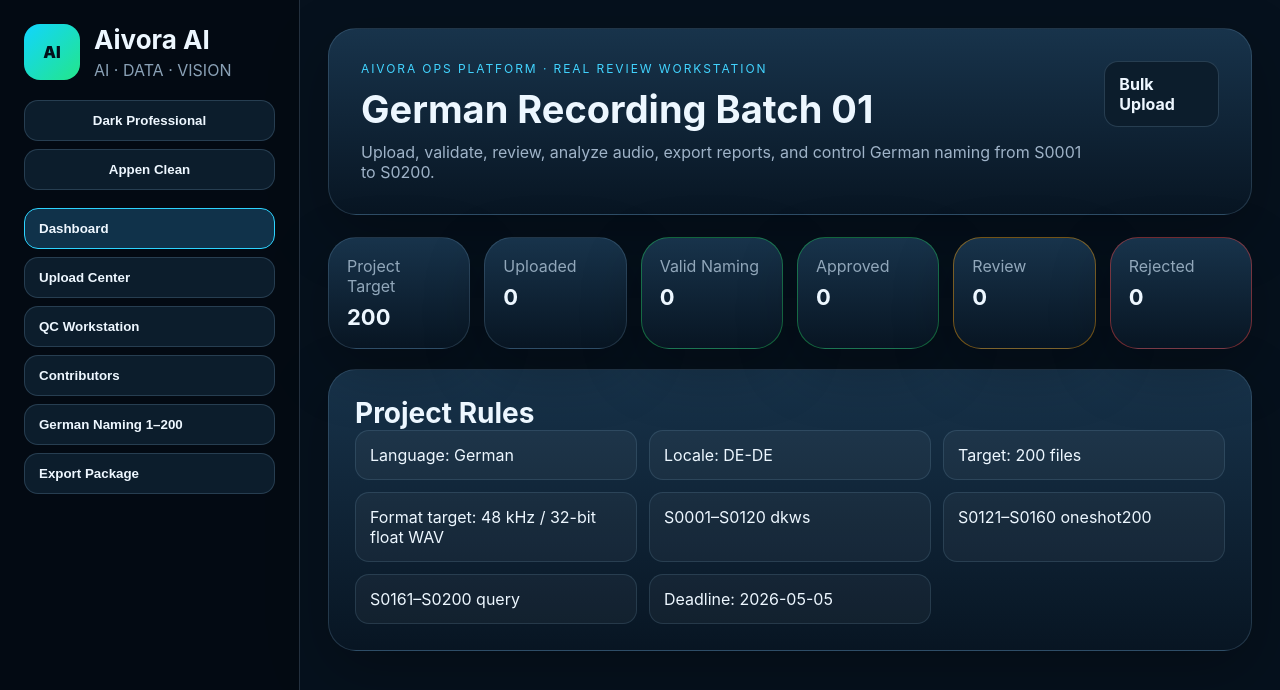
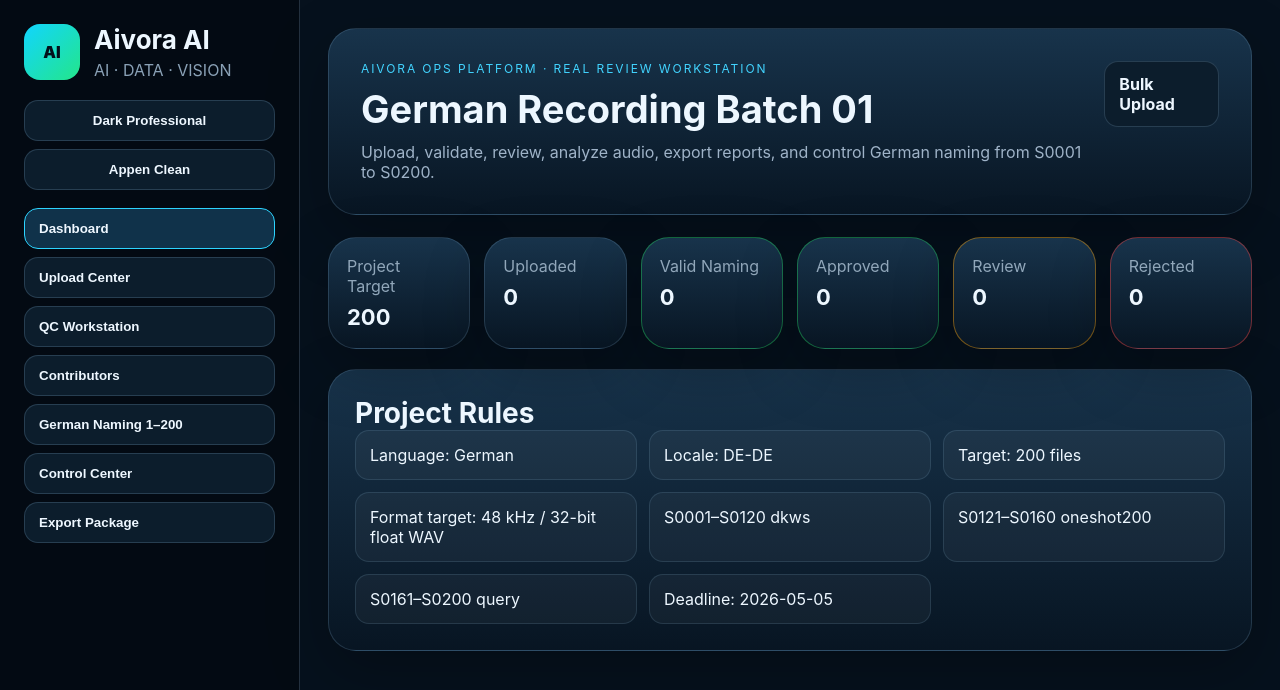
Before and after one commit to littlepharaoh1/aivora-platform, a React (Vite) app: page / in a window 1280 px wide. Shown: the top 690 px of the page. Built offline with nearby package versions, Linux system fonts and the light colour scheme.

Commit message:
Add control center tab

```diff
--- a/src/App.tsx
+++ b/src/App.tsx
@@ -326,7 +326,7 @@ if (nextRecord) {
     return header + rows.join("\n");
   }
 
-  const tabs: [Tab, string][] = [["dashboard","Dashboard"],["upload","Upload Center"],["qc","QC Workstation"],["contributors","Contributors"],["naming","German Naming 1–200"],["export","Export Package"]];
+  const tabs: [Tab, string][] = [["dashboard","Dashboard"],["upload","Upload Center"],["qc","QC Workstation"],["contributors","Contributors"],["naming","German Naming 1–200"],["control","Control Center"],["export","Export Package"]];
 
   return <div className={`app ${theme}`}>
     <aside className="sidebar">
```
Also changed, not shown: 1 other file (tests, documents, lock files or other folders).
